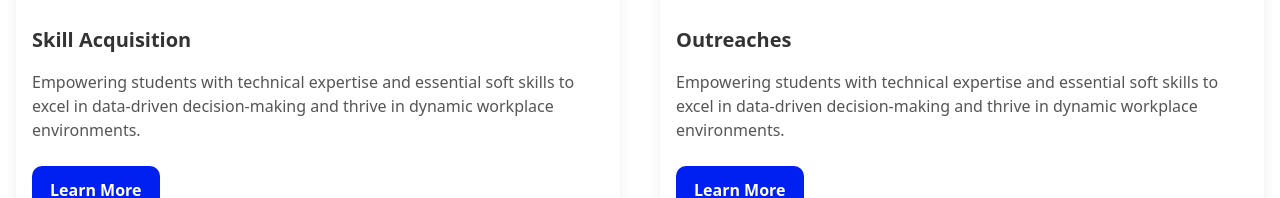
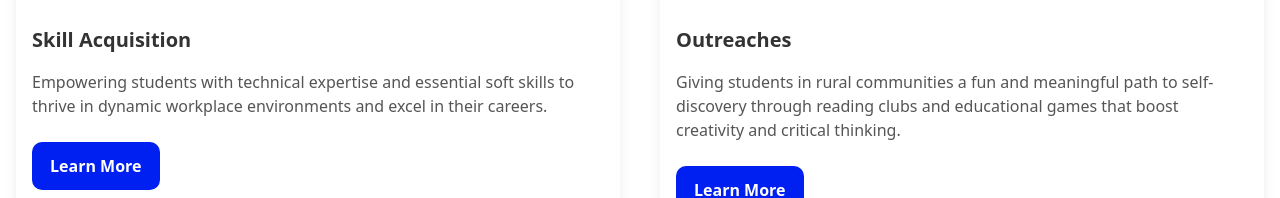
Before and after one commit to Chioma-Okeke/tolce-learning-hub-FE, a Next.js app: page / in a window 1280 px wide. Shown: the part 1941-2139 px from the top of the page. Built offline with nearby package versions, Linux system fonts and the light colour scheme.

Commit message:
modification of the home page values

```diff
--- a/src/components/home/hero-section.tsx
+++ b/src/components/home/hero-section.tsx
@@ -30,7 +30,7 @@ const HeroSection = () => {
         <div className="relative h-fit">
             <Swiper
                 spaceBetween={0}
-                speed={1000}
+                speed={500}
                 autoplay={{ delay: 6000, disableOnInteraction: false }}
                 effect={"fade"}
                 modules={[Autoplay, EffectFade, Mousewheel]}
@@ -72,17 +72,17 @@ const HeroSection = () => {
                 ))}
             </Swiper>
             {width > 1024 && <div className="absolute top-1/2 left-0 right-0 -translate-y-1/2 z-50 flex items-center justify-between w-full px-5">
-                <button onClick={() => swiperRef.current && swiperRef.current.slidePrev()}>
+                <button aria-label="Previous Slide" onClick={() => swiperRef.current && swiperRef.current.slidePrev()}>
                     <ChevronLeft width={width < 1024 ? 20 : 40} height={width < 1024 ? 20 : 40} color="white" className=" hover:scale-110 cursor-pointer" />
                 </button>
-                <button onClick={() => swiperRef.current && swiperRef.current.slideNext()}>
+                <button aria-label="Next Slide" onClick={() => swiperRef.current && swiperRef.current.slideNext()}>
                     <ChevronRight width={width < 1024 ? 20 : 40} height={width < 1024 ? 20 : 40} color="white" className=" hover:scale-110 cursor-pointer" />
                 </button>
             </div>}
             <div className="absolute bottom-20 left-1/2 -translate-x-1/2 z-20 flex items-center justify-center gap-2">
                 { width < 1024 && (
                     HERO_DATA.map((_, index) => (
-                        <Button onClick={() => {
+                        <Button aria-label={`Go to slide ${index + 1}`} onClick={() => {
                             swiperRef.current?.slideToLoop(index)
                         }} key={index} variant={currentIndex === index ? "default" : "outline"} className="size-4 rounded-full p-1 transition-colors"></Button>
                     ))
--- a/src/constants/index.ts
+++ b/src/constants/index.ts
@@ -95,7 +95,7 @@ export const FEATURES = [
         description:
             "Our programs have inspired thousands of children worldwide",
         isCounter: true,
-        count: 10000,
+        count: 600,
     },
     {
         icon: Trophy,
@@ -103,7 +103,7 @@ export const FEATURES = [
         description:
             "Equipping learners with the skills to thrive in their careers",
         isCounter: true,
-        count: 5000,
+        count: 120,
     },
 ];
 
@@ -112,13 +112,13 @@ export const FOCUS_AREAS = [
         path: "/skill-acquisition",
         imgSrc: "/skill-acquisition-1.jpg",
         label: "Skill Acquisition",
-        description: "Empowering students with technical expertise and essential soft skills to excel in data-driven decision-making and thrive in dynamic workplace environments."
+        description: "Empowering students with technical expertise and essential soft skills to thrive in dynamic workplace environments and excel in their careers."
     },
     {
         path: "/outreaches",
         imgSrc: "https://res.cloudinary.com/djrp3aaq9/image/upload/v1738848638/stbc01fq8i8043ulxqw6.jpg",
         label: "Outreaches",
-        description: "Empowering students with technical expertise and essential soft skills to excel in data-driven decision-making and thrive in dynamic workplace environments."
+        description: "Giving students in rural communities a fun and meaningful path to self-discovery through reading clubs and educational games that boost creativity and critical thinking."
     },
 
 ];
```
Also changed, not shown: 1 other file (tests, documents, lock files or other folders).
